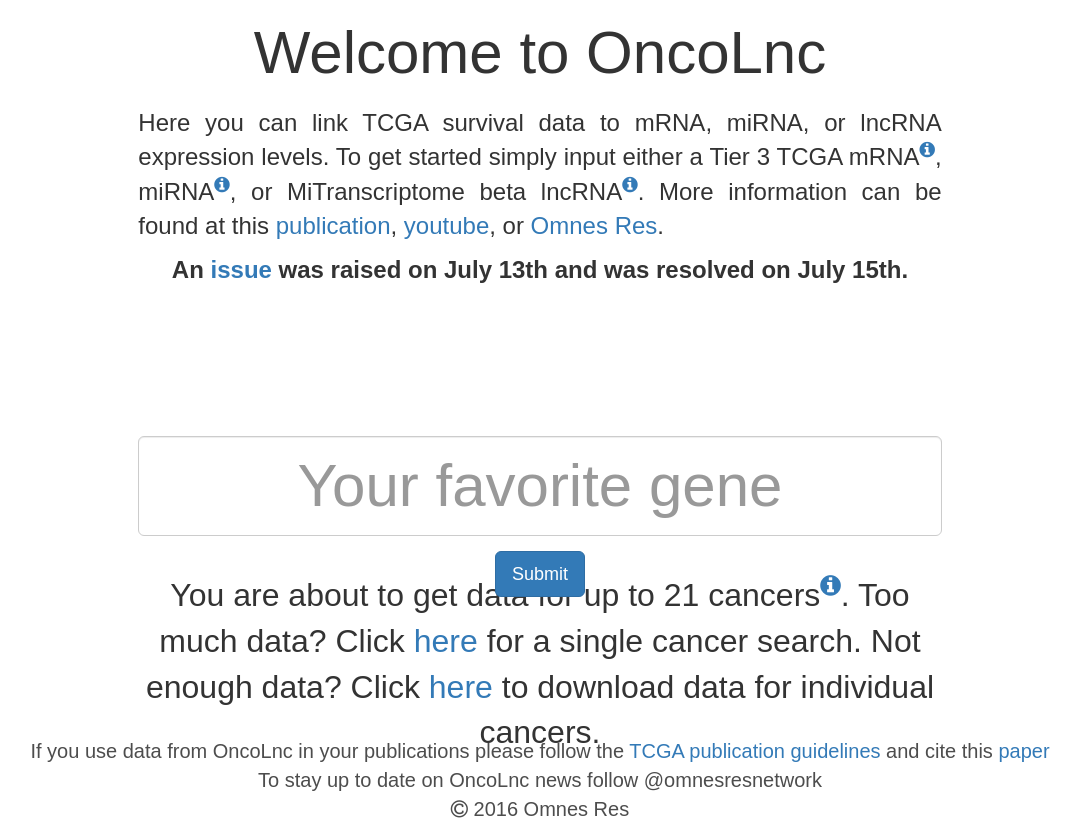
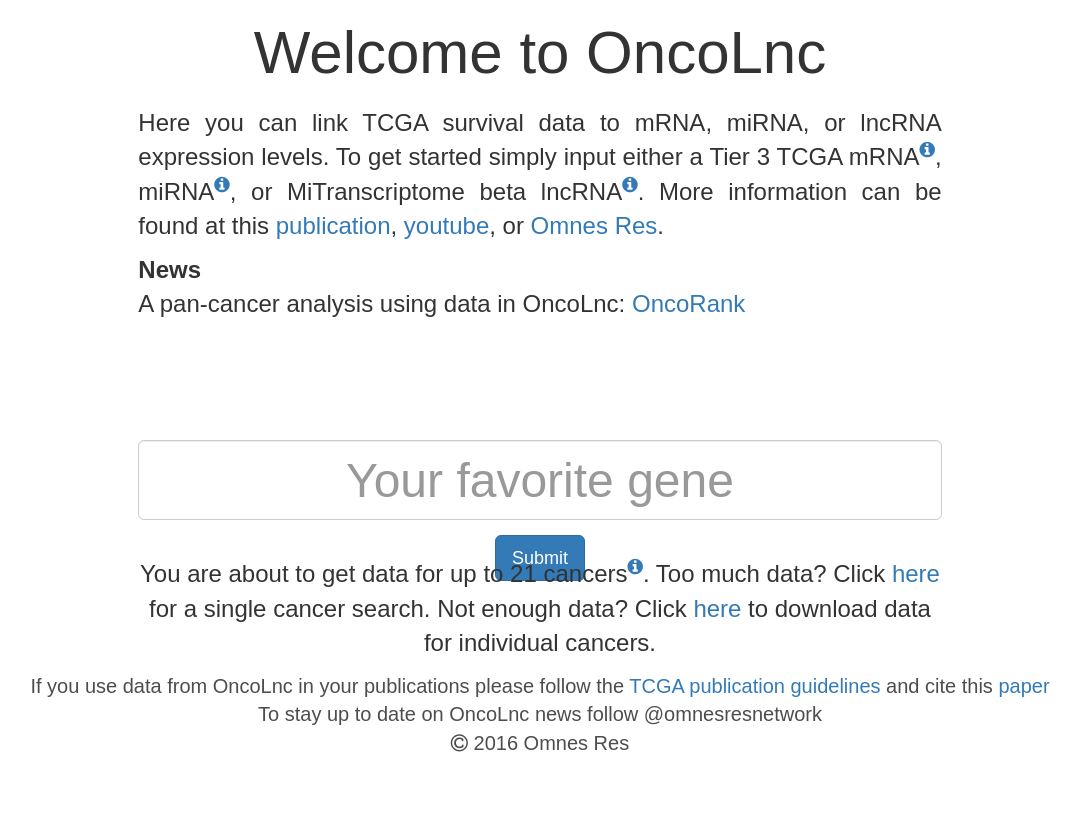
Before and after one commit to OmnesRes/oncolnc, a Django app: page / in a window 1280 px wide. Shown: the whole page, without its empty margins (100-1181 px from the left). After the commit the page ends 752 px from the top, so only its background shows below. Run offline with Django 3.2, Linux system fonts and the light colour scheme; some libraries are stand-ins or nearby versions.

Commit message:
home page update

```diff
--- a/templates/home.html
+++ b/templates/home.html
@@ -19,13 +19,13 @@
         margin-bottom:10px;
     }
     .entry{
-        margin-top:-120px;
+        margin-top:-70px;
         margin-bottom:10px;
        }
     .form-control{
-        font-size:60px;
+        font-size:48px;
         text-align:center;
-        height:100px;
+        height:80px;
     }
     .info {
     clear:all;
@@ -33,24 +33,18 @@
     text-align:justify;
     }
 
-    .newinfo {
+    .entry_info {
     clear:all;
     font-size:24px;
     text-align:center;
-    font-weight:bold;
-    margin-top:10px;
-    }
-    .entry_info {
-    clear:all;
-    font-size:32px;
-    text-align:center;
     position:relative;
-    top:200px;
+    top:150px;
+    z-index:1000;
     }
     p {
     position:relative;
     font-size:20px;
-    bottom:230px;
+    bottom:200px;
     }
     .tooltip-inner{
     max-width: 300px;
@@ -59,6 +53,13 @@
     background-color: white;
     border: 3px solid #337AB7;
     }
+
+    .tooltip.in {
+    opacity: 1;
+    }
+
+
+
     .tooltip.top .tooltip-arrow{
     border-top-color: #337AB7;
     border-top-width: 6px;
@@ -84,14 +85,12 @@
         <div class="col-sm-12">
             <div class="col-sm-8 col-sm-push-2 info">
                 Here you can link TCGA survival data to mRNA, miRNA, or lncRNA expression levels.  To get started simply input either a Tier 3 TCGA mRNA<sup data-toggle="tooltip" title="Either a current Entrez Gene ID or HUGO Name will work" data-placement="top"><i class="fa fa-info-circle" style="color:#337AB7"></i></sup>, miRNA<sup data-toggle="tooltip" title="Either a mature miRBase Accession Number or Name will work" data-placement="top"><i class="fa fa-info-circle" style="color:#337AB7"></i></sup>, or MiTranscriptome beta lncRNA<sup data-toggle="tooltip" title="Either a Transcript ID or Name will work" data-placement="top"><i class="fa fa-info-circle" style="color:#337AB7"></i></sup>.  More information can be found at this <a href="https://peerj.com/articles/cs-67/">publication</a>, <a href="https://www.youtube.com/watch?v=5h5NU15pKoI">youtube</a>, or <a href="http://www.omnesres.com">Omnes Res</a>.
+                <span style="display:block;margin-top:10px">
+                <b>News</b><br>
+                A pan-cancer analysis using data in OncoLnc: <a href="https://peerj.com/preprints/2574/">OncoRank</a></span>
             </div>
         </div>
-        <div class="col-sm-12">
-            <div class="col-sm-8 col-sm-push-2 newinfo">
-                <b>An <a href="https://github.com/OmnesRes/onco_lnc/issues/1">issue</a> was raised on July 13th and was resolved on July 15th.</b>
-            </div>
-        </div>
-        <div class="col-sm-12 text-center" style="position:relative;top:450px;color:#4d4d4d">
+        <div class="col-sm-12 text-center" style="position:relative;top:350px;color:#4d4d4d">
             <span style="font-size:20px">If you use data from OncoLnc in your publications please follow the <a href="http://cancergenome.nih.gov/publications/publicationguidelines">TCGA publication guidelines</a> and cite this <a href="https://peerj.com/articles/cs-67/">paper</a></span>
             <br>
             <span style="font-size:20px">To stay up to date on OncoLnc news follow @omnesresnetwork</span>
--- a/templates/kaplan.html
+++ b/templates/kaplan.html
@@ -80,6 +80,10 @@
     background-color: white;
     border: 3px solid #337AB7;
     max-width:300px;
+    }
+
+    .tooltip.in {
+    opacity: 1;
     }
     a{
     position:relative;
--- a/templates/search_results.html
+++ b/templates/search_results.html
@@ -528,6 +528,9 @@ var forEach = function(object, block, context) {
       max-width:none;
       text-align:left;
   }
+  .tooltip.in {
+    opacity: 1;
+  }
 
 
   table.sortable th:not(.sorttable_sorted):not(.sorttable_sorted_reverse):not(.sorttable_nosort):after {
```
